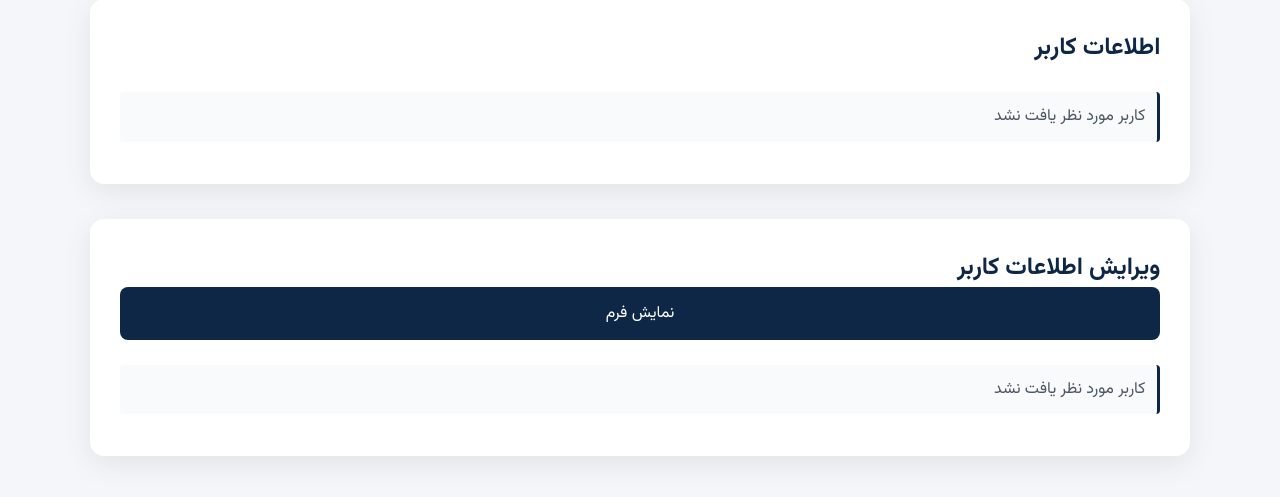
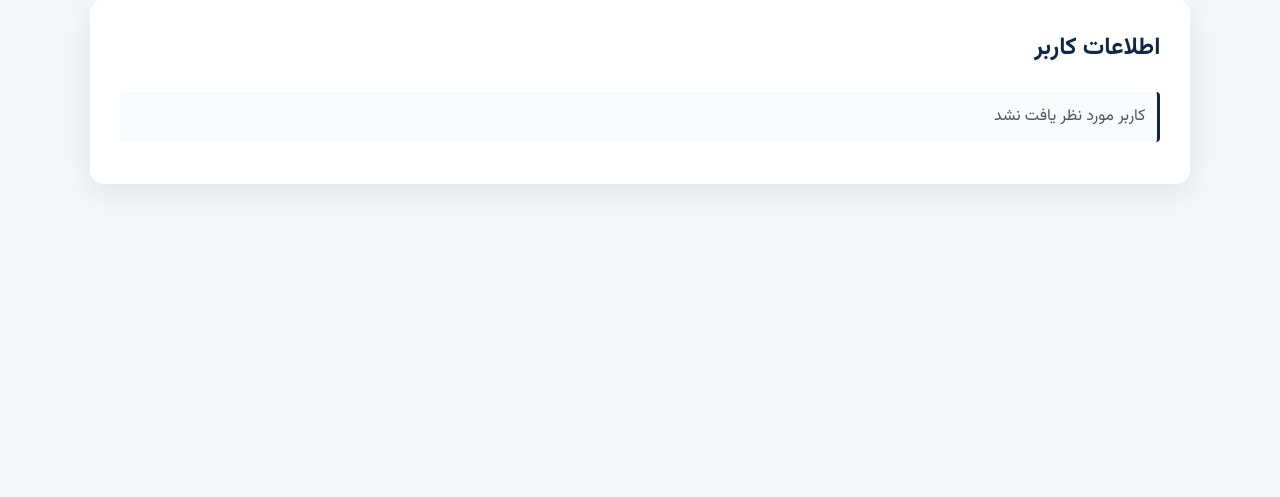
Before and after one commit to teymuri-alireza/help-desk-system, a FastAPI app: template src/server/templates/show_user.html in a window 1280 px wide. Shown: the part 121-618 px from the top of the page. Run offline with FastAPI, Linux system fonts and the light colour scheme; the template is opened without the code that fills it, so the values that code supplies are empty.

Commit message:
feat(ui): remove empty card is user not found in show_user.html

```diff
--- a/src/server/templates/show_user.html
+++ b/src/server/templates/show_user.html
@@ -61,12 +61,12 @@
         </div>
     </section>
 
+    {% if user %}
     <section class="card">
         <div class="section-header">
             <h2>ویرایش اطلاعات کاربر</h2>
             <button class="toggle-form-btn submit-btn" id="toggleFormBtn" type="button">نمایش فرم</button>
         </div>
-        {% if user %}
         <form class="ticket-form" id="editForm" action="/users/{{ user.id }}" method="post" style="display: none; font-size: 1.5em;">
 
             <div class="form-group">
@@ -111,13 +111,8 @@
             <button class="submit-btn" type="submit">آپدیت کاربر</button>
 
         </form>
-        {% else %}
-        <div>
-            <p class="ticket-description">کاربر مورد نظر یافت نشد</p>
-        </div>
-        {% endif %}
-
     </section>
+    {% endif %}
 
 </main>
 
```
